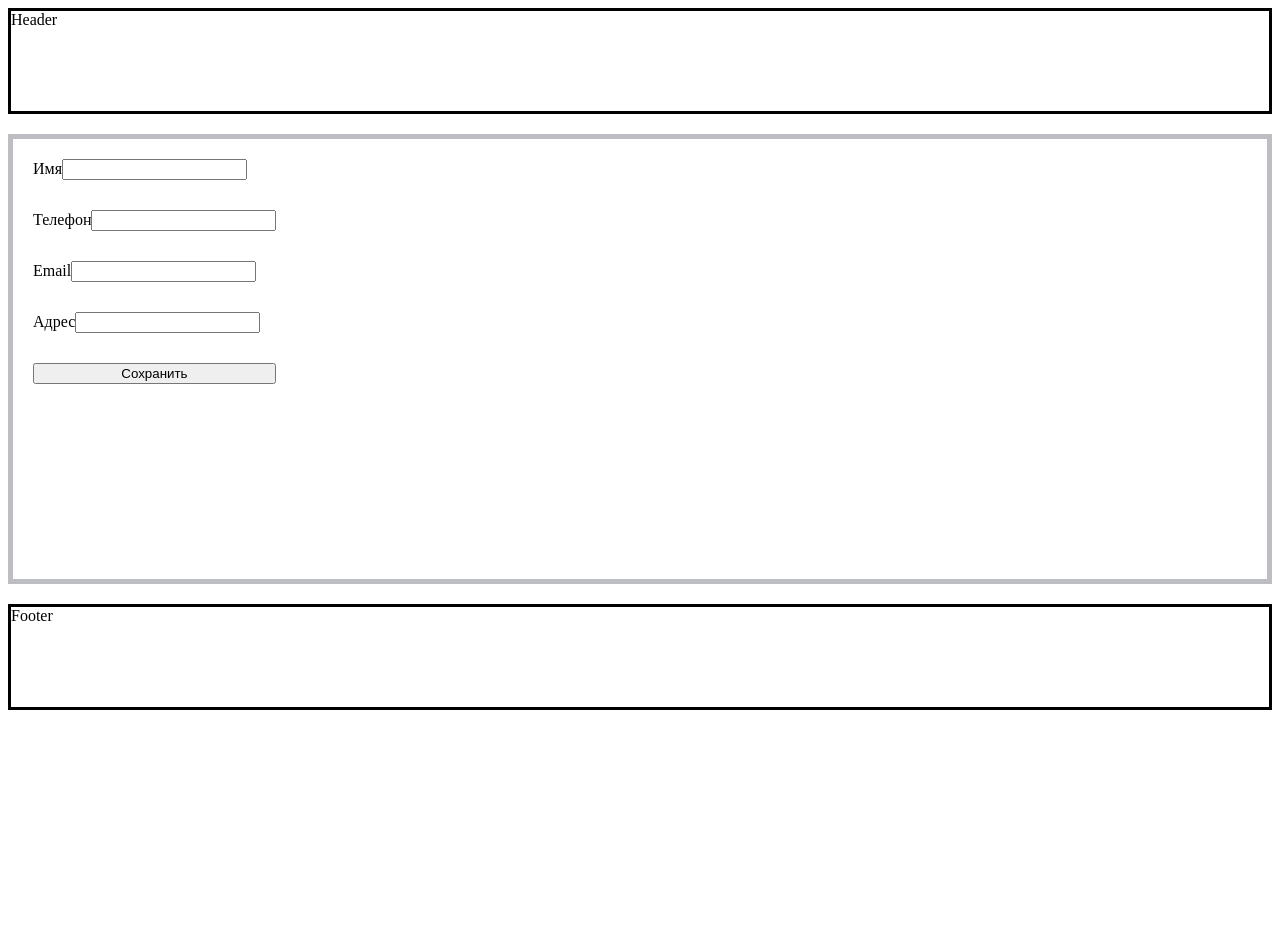
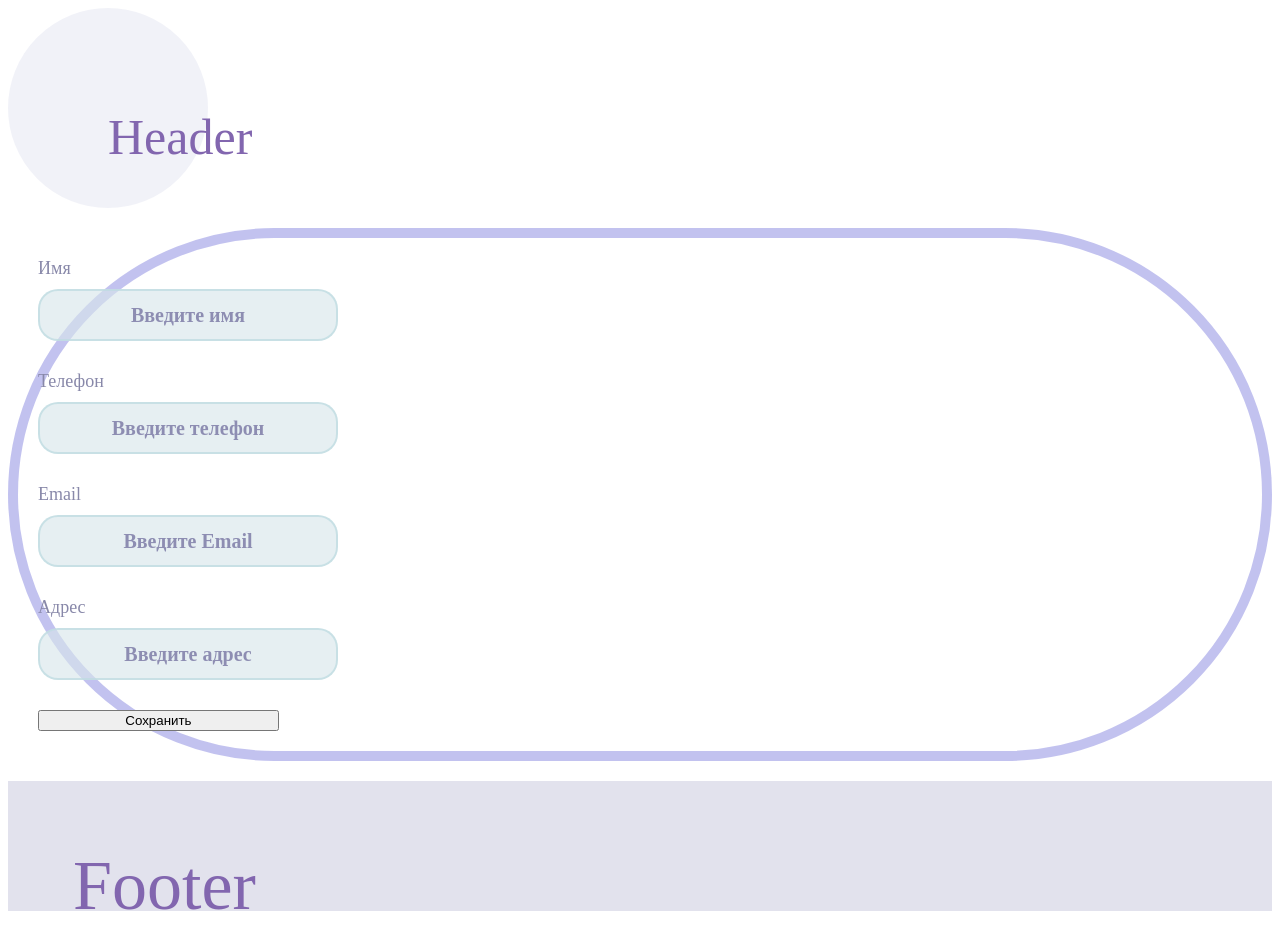
Before and after one commit to zxclownator3000/react_vite, a React (Vite) app: page / in a window 1280 px wide. Before the commit the page ends 800 px from the top, so only its background shows below. Built offline with nearby package versions, Linux system fonts and the light colour scheme.

Commit message:
добавила стиль импута

```diff
--- a/src/components/Form/Form.module.css
+++ b/src/components/Form/Form.module.css
@@ -1,5 +1,6 @@
 .form {
-    border: 5px solid #bdbdc4;
+    border: 10px solid rgba(76, 76, 208, 0.34);
+    border-radius: 1000px;
     min-height: 400px;
 
     display: flex;
--- a/src/components/Form/Form.tsx
+++ b/src/components/Form/Form.tsx
@@ -1,6 +1,7 @@
 import styles from './Form.module.css'
 import { useState} from "react";
 import {TextInput} from "../TextInput";
+
 
 export const Form = () => {
     const onClick = () => {
@@ -16,10 +17,10 @@ export const Form = () => {
 
         return (
         <div className={styles.form}>
-            <TextInput title={'Имя'} value={username} onChange={setUsername}/>
-            <TextInput title={'Телефон'} value={phone} onChange={setPhone}/>
-            <TextInput title={'Email'} value={email} onChange={setEmail}/>
-            <TextInput title={'Адрес'} value={address} onChange={setAddress}/>
+            <TextInput placeholder={'Введите имя'} title={'Имя'} value={username} onChange={setUsername}/>
+            <TextInput placeholder={'Введите телефон'}title={'Телефон'} value={phone} onChange={setPhone}/>
+            <TextInput placeholder={'Введите Email'}title={'Email'} value={email} onChange={setEmail}/>
+            <TextInput placeholder={'Введите адрес'} title={'Адрес'} value={address} onChange={setAddress}/>
 
             <button onClick={onClick} className={styles.submitButton}>Сохранить</button>
 
--- a/src/components/Header/Header.css
+++ b/src/components/Header/Header.css
@@ -1,5 +1,10 @@
 .header {
-    border: 3px solid black;
-    width: auto;
+    border: 100px solid rgba(179, 180, 217, 0.18);
+    border-radius: 50000000px;
+    width: 66px;
     height: 100px;
+    font-size: 50px;
+    color: #8266af;
+    font-family: "Dubai Light";
+
 }
--- a/src/components/TextInput/TextInput.module.css
+++ b/src/components/TextInput/TextInput.module.css
@@ -0,0 +1,34 @@
+.inputWrapper{
+    font-size: 18px ;
+    display: flex;
+    flex-direction: column;
+    font-family: "Bookman Old Style";
+    color: #8888a9;
+}
+input{
+    margin-top:10px;
+    width: 300px;
+    height: 52px;
+    border:2px solid rgba(190, 220, 225, 0.73); /* Цвет и ширина границы */
+    border-radius: 20px; /* Скругление углов */
+    background-color: rgba(215, 230, 234, 0.62);
+    outline:none;
+    padding-left: 10px;
+    padding-right: 10px;
+    font-family: "Calibri Light";
+    font-size: 20px;
+    color: #8266af;
+    font-weight: bold ;
+}
+input::placeholder{
+    font-weight: bold;
+    text-align: center;
+    color: #8d8db2;
+}
+input:hover{
+    background-color: rgba(140, 90, 194, 0.26);
+
+}
+input:focus{
+    border:2px solid rgba(130, 80, 255, 0.22);
+}
--- a/src/components/TextInput/TextInput.tsx
+++ b/src/components/TextInput/TextInput.tsx
@@ -5,15 +5,17 @@ type IProps = {
     title: string;
     value: string;
     onChange:(newValue: string) => void;
+    placeholder?: string;
+
 }
 export const TextInput = (props: IProps) => {
     const handleChange = (event: ChangeEvent<HTMLInputElement>) => {
        props.onChange(event.target.value)
     }
-    return (<div className={styles.username}>
+    return (<div className={styles.inputWrapper}>
         {props.title}
         <label id={'name'}>
-            <input value={props.value} onChange={ handleChange}/>
+            <input placeholder={props.placeholder} value={props.value} onChange={ handleChange}/>
         </label>
     </div>)
 
--- a/src/pages/MainPage/MainPage.css
+++ b/src/pages/MainPage/MainPage.css
@@ -5,6 +5,13 @@
 }
 
 .footer {
-    border: 3px solid black;
-    height: 100px;
+    border: 65px solid rgba(147, 148, 187, 0.27);
+    height: 10px;
+    font-family: "Dubai Light";
+    color: #8266af;
+    font-size: 70px;
+
 }
+*{
+    box-sizing: border-box;
+}
```
